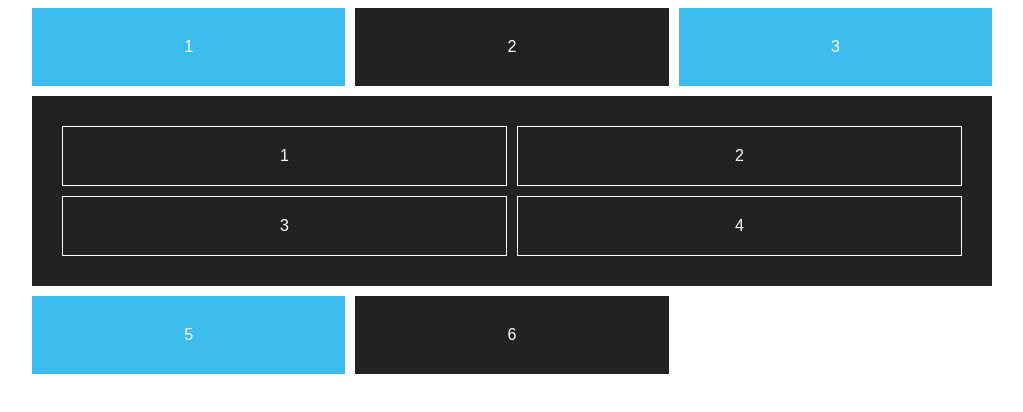
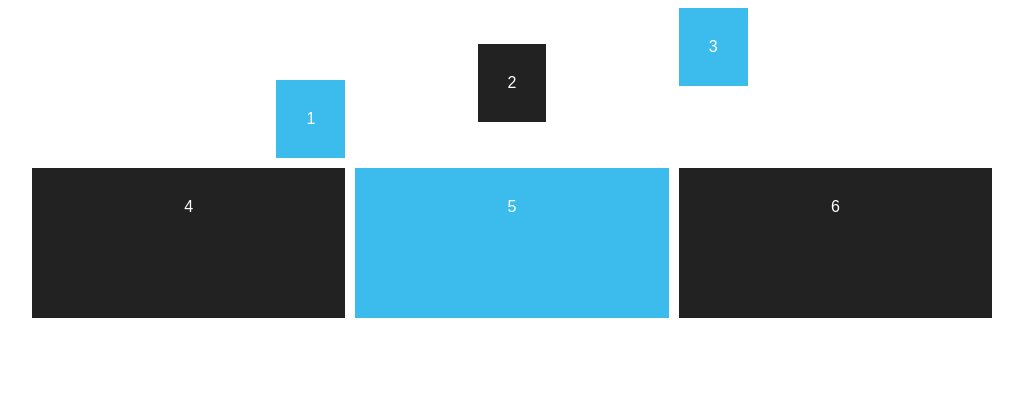
Before and after one commit to double-vee/css-tutorial-3, a plain HTML site: page index.html in a window 1280 px wide. Shown: the whole page, without its empty margins (128-1151 px from the left). Drawn offline with Linux system fonts and the light colour scheme.

Commit message:
index.html, style.css edited; grid items aligned and justified

```diff
--- a/index.html
+++ b/index.html
@@ -8,17 +8,12 @@
 
 	<div id="content">
 
-		<div>1</div>
-		<div>2</div>
-		<div>3</div>
-		<div class="nested">
-			<p>1</p>
-			<p>2</p>
-			<p>3</p>
-			<p>4</p>
-		</div>
-		<div>5</div>
-		<div>6</div>
+		<div class="one">1</div>
+		<div class="two">2</div>
+		<div class="three">3</div>
+		<div class="four">4</div>
+		<div class="five">5</div>
+		<div class="six">6</div>
 
 	</div>
 
--- a/style.css
+++ b/style.css
@@ -6,9 +6,12 @@ body{
 #content{
   display: grid;
   grid-template-columns: repeat(3, 1fr);
+  grid-auto-rows: minmax(150px, auto);
   gap: 10px;
   max-width: 960px;
   margin: 0 auto;
+  /* align-items: end;
+  justify-items: start; */
 }
 #content div{
   background: #3bbced;
@@ -17,14 +20,15 @@ body{
 #content div:nth-child(even){
   background: #222;
 }
-.nested{
-  display: grid;
-  grid-template-columns: 1fr 1fr;
-  gap: 10px;
-  grid-column: span 3;
+.one{
+  justify-self: end;
+  align-self: end;
 }
-.nested p{
-  border: 1px solid #fff;
-  padding: 20px;
-  margin: 0;
+.two{
+  justify-self: center;
+  align-self: center;
 }
+.three{
+  justify-self: start;
+  align-self: start;
+}
```
